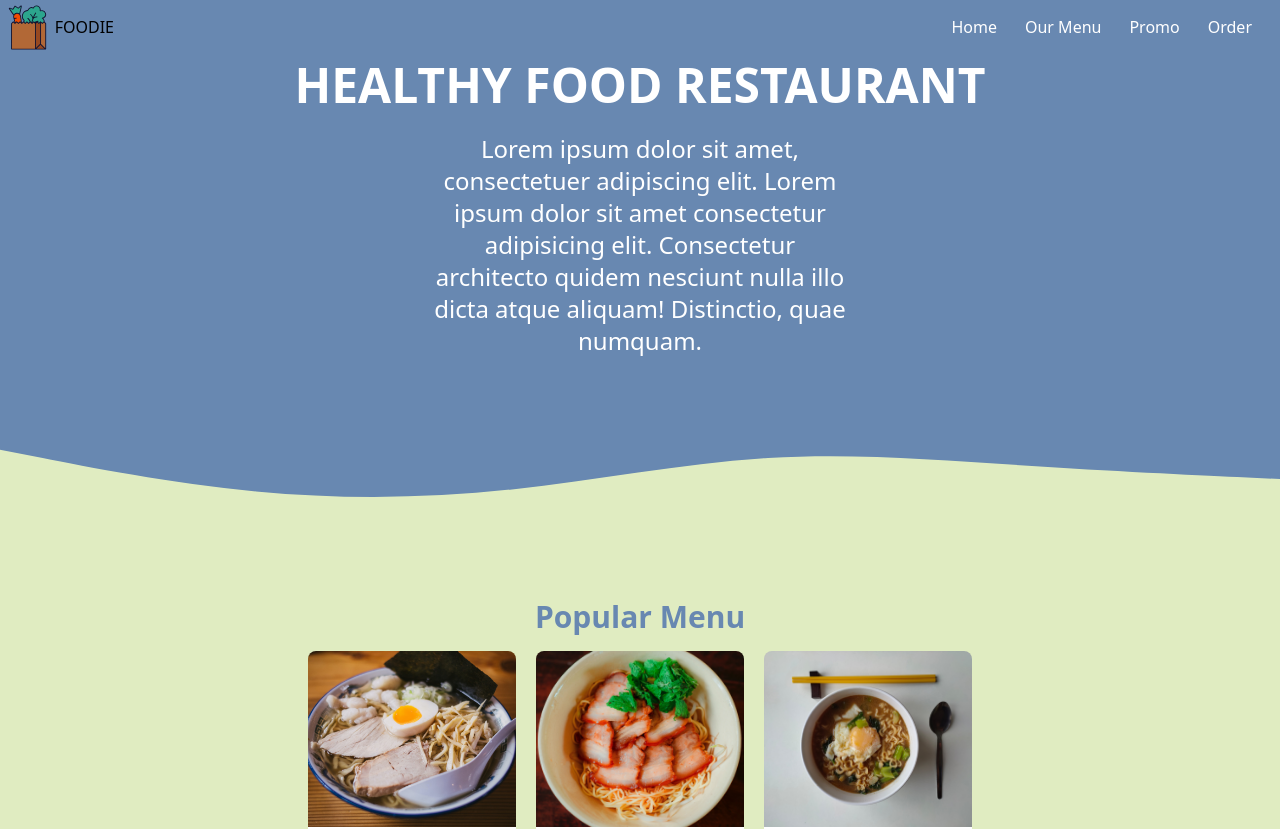
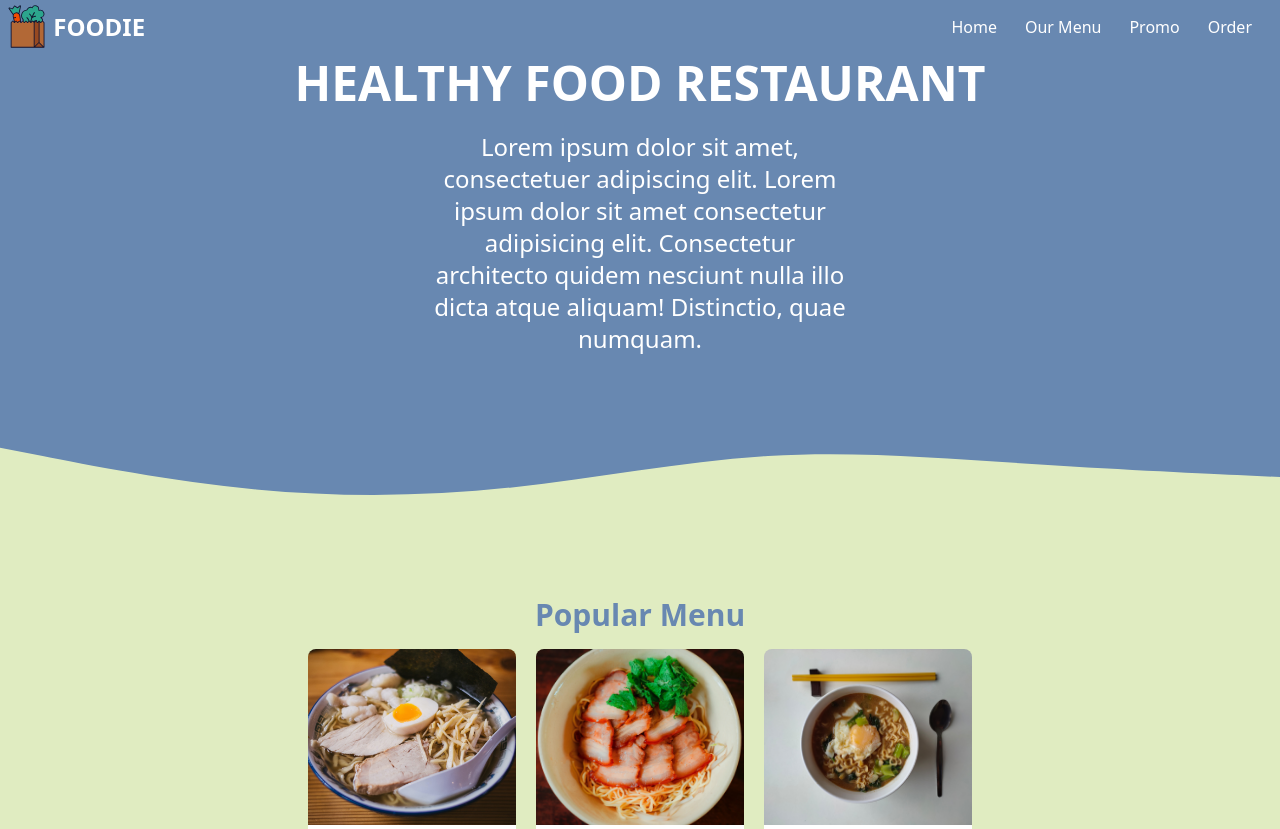
Before and after one commit to Jiseeeh/foodie, a Next.js app: page / in a window 1280 px wide. Shown: the top 829 px of the page. Built offline with nearby package versions, Linux system fonts and the light colour scheme.

Commit message:
feat: make classes an array

```diff
--- a/components/Navbar.tsx
+++ b/components/Navbar.tsx
@@ -6,13 +6,14 @@ const Navbar: React.FC = () => {
   const ulElement = useRef<HTMLUListElement>(null);
   const liClass =
     "mr-7 text-white w-full md:w-auto cursor-pointer md:scale-hover";
-  const makeVisibleClasses = [
+  const visibleClasses = [
     "flex",
     "flex-col",
     "opacity-100",
     "visible",
     "max-h-screen",
   ];
+  const invisibleClasses = ["invisible", "opacity-0", "max-h-0"];
   const liELements = [
     {
       title: "Home",
@@ -37,13 +38,13 @@ const Navbar: React.FC = () => {
   ];
 
   const toggleMenu = () => {
-    ulElement?.current?.classList.add(...makeVisibleClasses);
-    ulElement?.current?.classList.remove("invisible");
+    ulElement?.current?.classList.add(...visibleClasses);
+    ulElement?.current?.classList.remove(...invisibleClasses);
   };
 
   const unToggleMenu = () => {
-    ulElement?.current?.classList.remove(...makeVisibleClasses);
-    ulElement?.current?.classList.add("invisible");
+    ulElement?.current?.classList.remove(...visibleClasses);
+    ulElement?.current?.classList.add(...invisibleClasses);
   };
 
   return (
@@ -51,7 +52,7 @@ const Navbar: React.FC = () => {
       {/* nav */}
       <section className="flex flex-wrap bg-dimmed-blue md:flex-nowrap md:items-center ">
         <Image src="/logo.svg" width={60} height={60} />
-        <h1 className="self-center">FOODIE</h1>
+        <h1 className="text-white text-2xl font-bold self-center">FOODIE</h1>
         <button
           className="ml-auto md:hidden"
           onClick={() => {
@@ -67,7 +68,7 @@ const Navbar: React.FC = () => {
           />
         </button>
         <ul
-          className="text-center max-h-0 w-full flex invisible opacity-0 transition-all ease-in-out duration-700 md:visible md:opacity-100 md:flex md:flex-row md:justify-end md:items-center"
+          className="text-center  w-full flex max-h-0 invisible opacity-0 transition-all ease-in-out duration-700  md:visible md:opacity-100 md:flex md:flex-row md:justify-end md:items-center"
           ref={ulElement}
         >
           {liELements.map((element, index) => (
```
